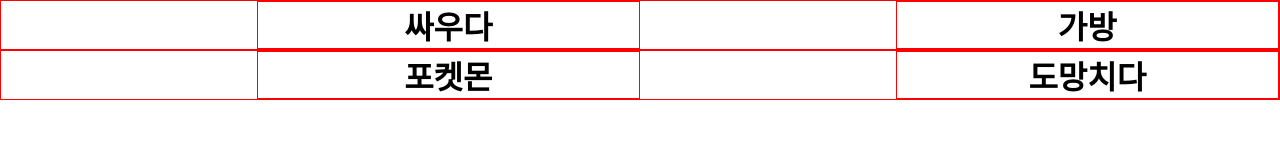
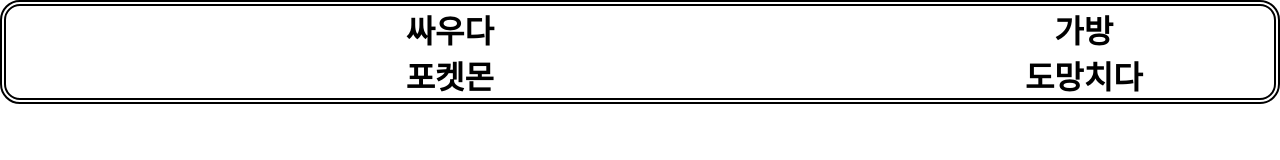
Before and after one commit to izone305/pokemonBattle_0307, a plain HTML site: page bottom.html in a window 1280 px wide. Drawn offline with Linux system fonts and the light colour scheme.

Commit message:
style change

```diff
--- a/bottom.html
+++ b/bottom.html
@@ -27,13 +27,13 @@
     }
     // 메인 footer
     let footer = document.getElementById("footer");
-    divStyle(footer, "100%", "30%", "1px solid border");
-    footer.style.borderRadius
+    divStyle(footer, "100%", "30%", "6px double black");
+    footer.style.borderRadius = "20px";
 
     // 첫 줄 영역
     let first = document.createElement("div");
     footer.appendChild(first);
-    divStyle(footer.children[0], "100%", "50%", "1px solid red");
+    divStyle(footer.children[0], "100%", "50%", "");
     footer.children[0].style.display = "flex";
     footer.children[0].style.flexDirection = "row";
 
@@ -47,7 +47,7 @@
     // 첫 줄 영역 왼쪽
     let firstLeft = document.createElement("div");
     footer.children[0].appendChild(firstLeft);
-    divStyle(footer.children[0].children[1], "30%", "100%", "1px solid red");
+    divStyle(footer.children[0].children[1], "30%", "100%", "");
     footer.children[0].children[1].innerHTML = "<h1>싸우다</h1>";
     footer.children[0].children[1].style.cursor = "pointer";
     footer.children[0].children[1].style.textAlign = "center";
@@ -61,7 +61,7 @@
     // 첫 줄 영역 오른쪽
     let firstRight = document.createElement("div");
     footer.children[0].appendChild(firstRight);
-    divStyle(footer.children[0].children[3], "30%", "100%", "1px solid red");
+    divStyle(footer.children[0].children[3], "30%", "100%", "");
     footer.children[0].children[3].innerHTML = "<h1>가방</h1>";
     footer.children[0].children[3].style.textAlign = "center";
 
@@ -69,7 +69,7 @@
     // 둘째 줄 영역
     let second = document.createElement("div");
     footer.appendChild(second);
-    divStyle(footer.children[1], "100%", "50%", "1px solid red");
+    divStyle(footer.children[1], "100%", "50%", "");
     footer.children[1].style.display = "flex";
     footer.children[1].style.flexDirection = "row";
 
@@ -81,7 +81,7 @@
     // 둘째 줄 영역 왼쪽
     let secondLeft = document.createElement("div");
     footer.children[1].appendChild(secondLeft);
-    divStyle(footer.children[1].children[1], "30%", "100%", "1px solid red");
+    divStyle(footer.children[1].children[1], "30%", "100%", "");
     footer.children[1].children[1].innerHTML = "<h1>포켓몬</h1>";
     footer.children[1].children[1].style.textAlign = "center";
 
@@ -93,7 +93,7 @@
     // 둘째 줄 영역 오른쪽
     let secondRight = document.createElement("div");
     footer.children[1].appendChild(secondRight);
-    divStyle(footer.children[1].children[3], "30%", "100%", "1px solid red");
+    divStyle(footer.children[1].children[3], "30%", "100%", "");
     footer.children[1].children[3].innerHTML = "<h1>도망치다</h1>";
     footer.children[1].children[3].style.textAlign = "center";
 
```
